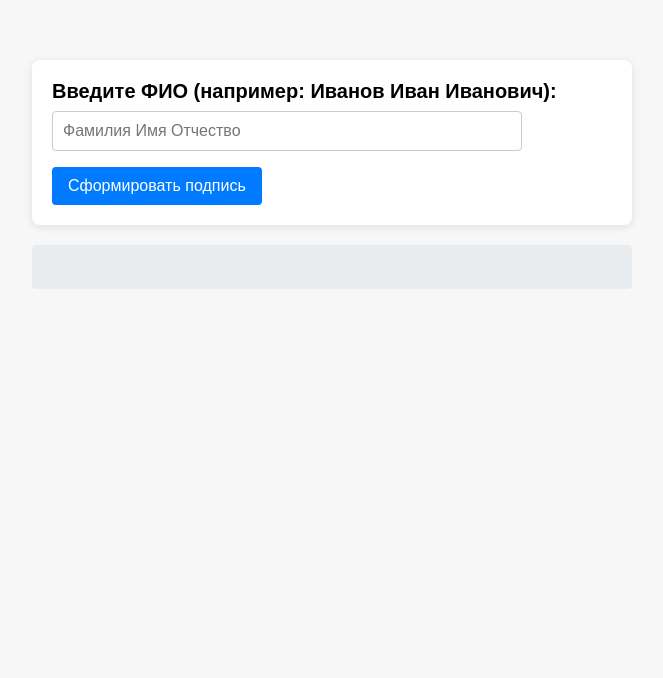
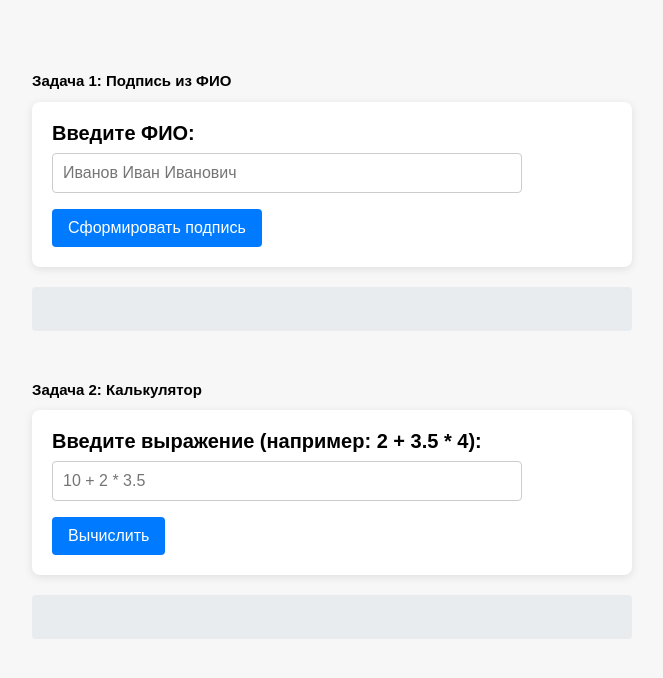
Before and after one commit to FrontendCourseMP/ts-pair-krasnoperov-yakunin, a website: page index.html in a window 1280 px wide. Shown: the whole page, without its empty margins (308-971 px from the left). Drawn offline with Linux system fonts and the light colour scheme.

Commit message:
Krasnoperov start calculator

```diff
--- a/index.html
+++ b/index.html
@@ -1,22 +1,31 @@
 <!DOCTYPE html>
 <html lang="ru">
-
 <head>
-    <meta charset="UTF-8">
-    <meta name="viewport" content="width=device-width, initial-scale=1.0">
-    <title>Подпись ФИО</title>
-    <link rel="stylesheet" href="style.css">
+  <meta charset="UTF-8" />
+  <meta name="viewport" content="width=device-width, initial-scale=1.0"/>
+  <title>Пара Краснопёров — Якунин</title>
+  <link rel="stylesheet" href="./styles/style.css" />
 </head>
-
 <body>
+  <section class="task">
+    <h2>Задача 1: Подпись из ФИО</h2>
     <form id="fioForm">
-        <label for="fullName">Введите ФИО (например: Иванов Иван Иванович):</label>
-        <input type="text" id="fullName" name="fullName" placeholder="Фамилия Имя Отчество" required />
+      <label for="fullName">Введите ФИО:</label>
+      <input type="text" id="fullName" placeholder="Иванов Иван Иванович" required />
       <button type="submit">Сформировать подпись</button>
     </form>
+    <output id="fioResult"></output>
+  </section>
+  <section class="task">
+    <h2>Задача 2: Калькулятор</h2>
+    <form id="calcForm">
+      <label for="expression">Введите выражение (например: 2 + 3.5 * 4):</label>
+      <input type="text" id="expression" placeholder="10 + 2 * 3.5" required />
+      <button type="submit">Вычислить</button>
+    </form>
+    <output id="calcResult"></output>
+  </section>
 
-    <output id="result"></output>
   <script type="module" src="./dist/main.js"></script>
 </body>
-
 </html>
--- a/style.css
+++ b/styles/style.css
@@ -61,3 +61,7 @@ output {
   font-size: 1.8rem;
   min-height: 20px;
 }
+
+section {
+  margin-bottom: 50px;
+}
--- a/tsconfig.json
+++ b/tsconfig.json
@@ -8,8 +8,7 @@
     "strict": true,
     "esModuleInterop": true,
     "skipLibCheck": true,
-    "forceConsistentCasingInFileNames": true,
-    "resolveJsonModule": true
+    "forceConsistentCasingInFileNames": true
   },
   "include": ["src"]
 }
```
Also changed, not shown: package.json (+10 -16 lines), 1 other file. Lines whose indentation alone changed are shown as unchanged.
